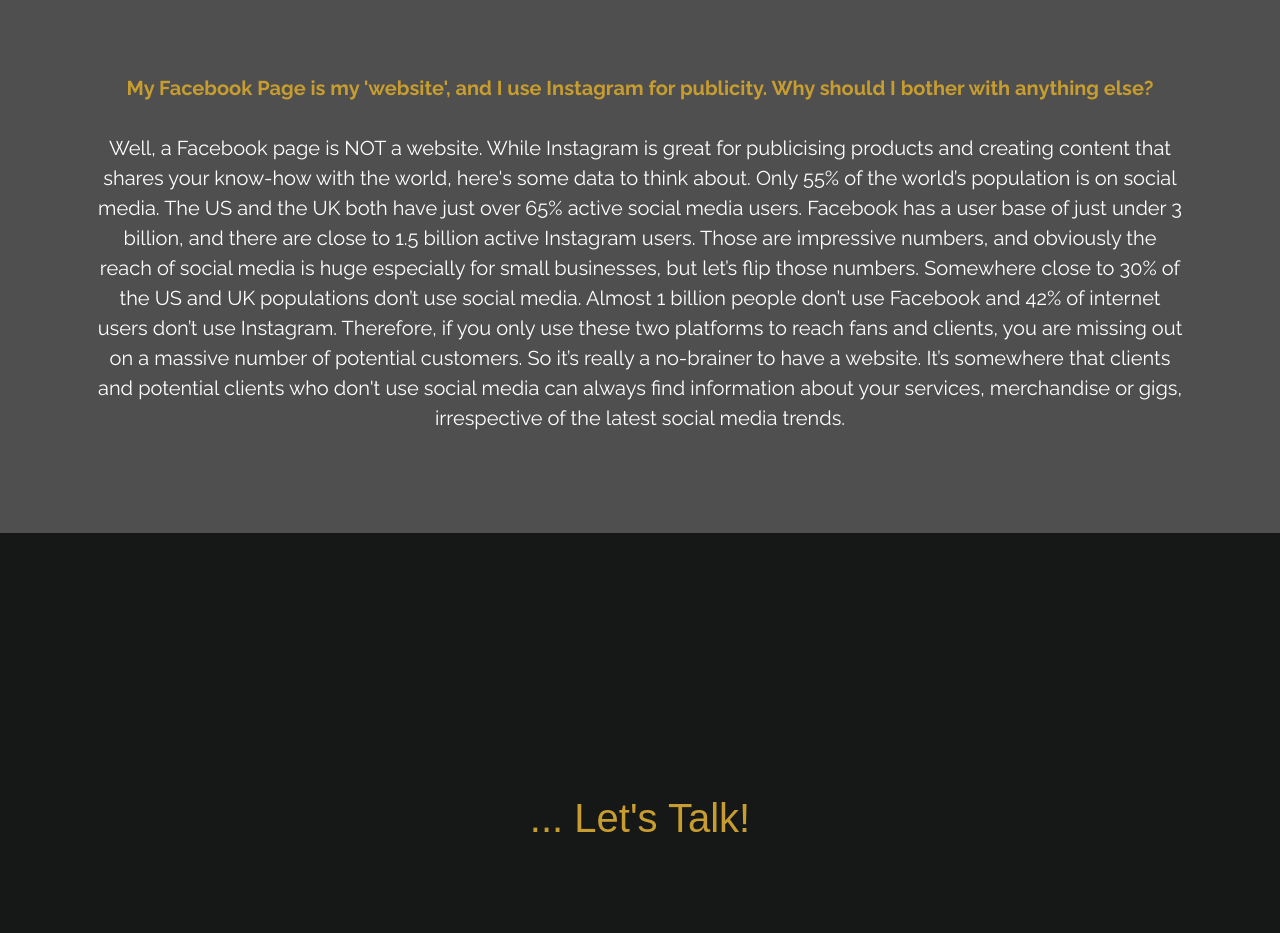
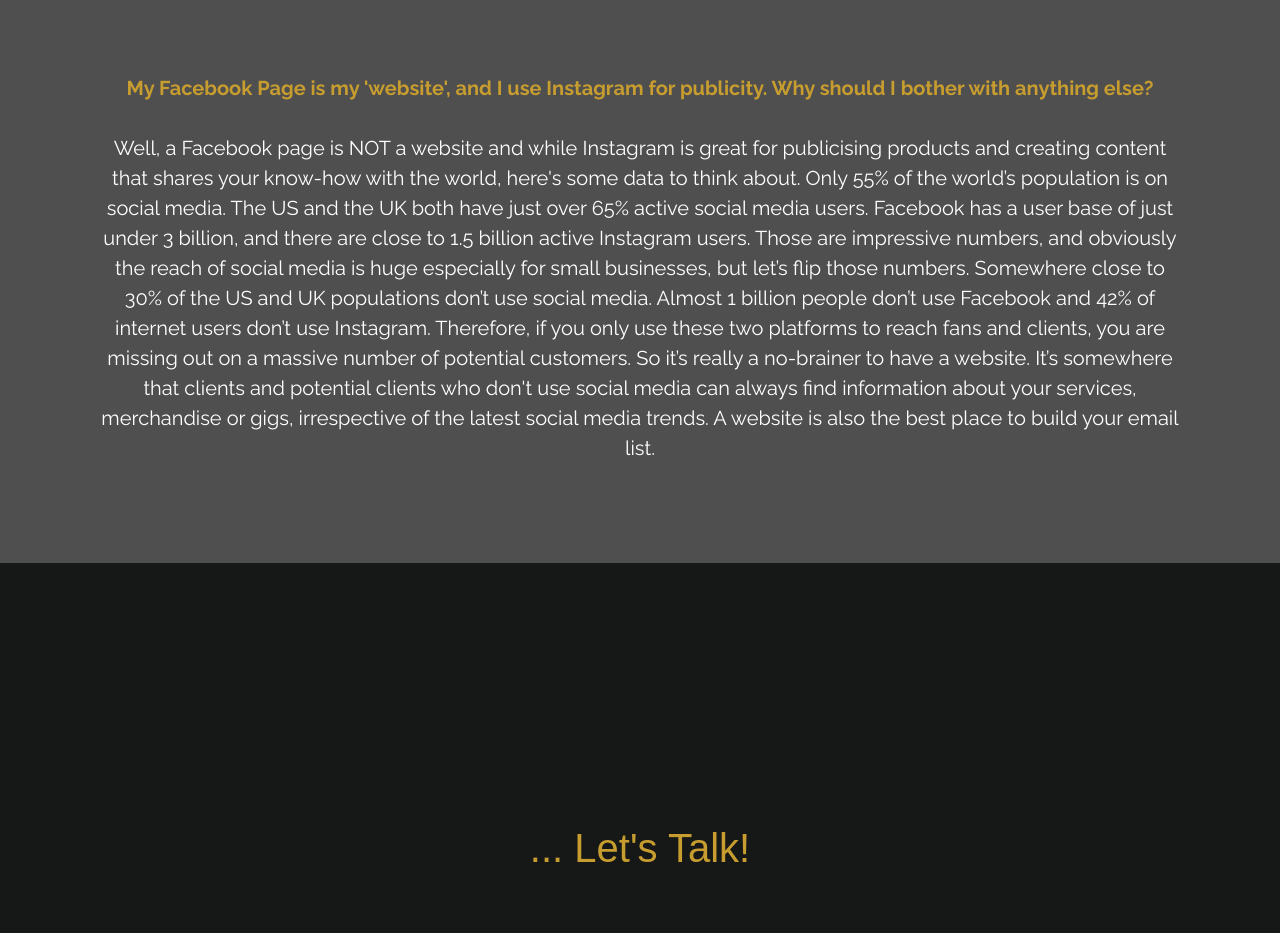
Before and after one commit to niko1402/milestone-portfolio-project, a website built with Parcel: page english/faq.html in a window 1280 px wide. Shown: the part 1220-2153 px from the top of the page. Built offline with nearby package versions, Linux system fonts and the light colour scheme; a web font is replaced by a local one.

Commit message:
Added some more answer text

```diff
--- a/english/faq.html
+++ b/english/faq.html
@@ -75,7 +75,7 @@
                     <article class="faq">
                         <h4><span>My Facebook Page is my 'website', and I use Instagram for publicity. Why should I
                                 bother with anything else?</span></h4>
-                        <p>Well, a Facebook page is NOT a website. While Instagram is great for publicising products and creating
+                        <p>Well, a Facebook page is NOT a website and while Instagram is great for publicising products and creating
                             content that shares your know-how with the world, here's some data to think about.
                             Only 55% of the world’s population is on social media. The US and the UK both have just over
                             65% active social media users. Facebook has a user base of just under 3 billion, and there
@@ -87,7 +87,7 @@
                             only use these two platforms to reach fans and clients, you are missing out on a massive
                             number of potential customers. So it’s really a no-brainer to have a website. It’s somewhere
                             that clients and potential clients who don't use social media can always find information
-                            about your services, merchandise or gigs, irrespective of the latest social media trends.
+                            about your services, merchandise or gigs, irrespective of the latest social media trends. A website is also the best place to build your email list.
                         </p>
                     </article>
                     <!-- <article class="faq">
```
